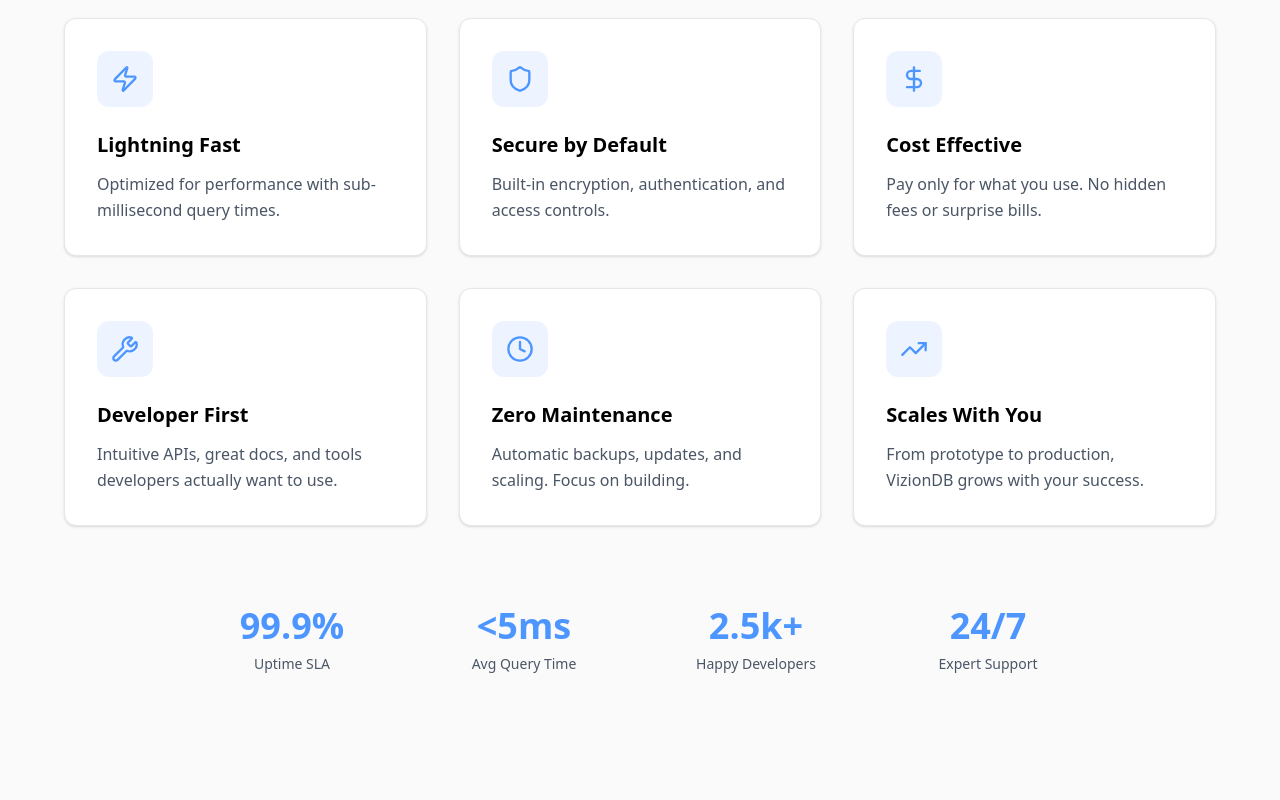
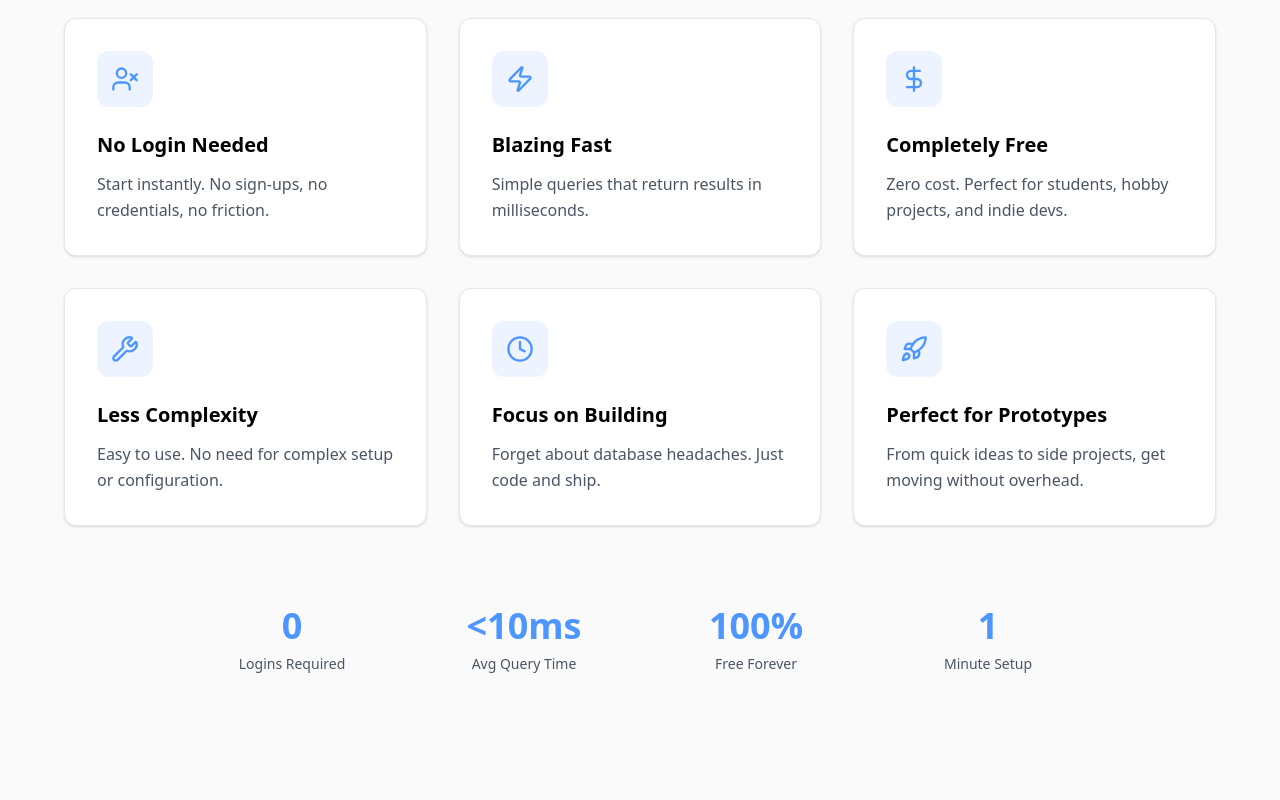
Before and after one commit to Affan-mulla/DataBase-Visualizer, a React (Vite) app: page / in a window 1280 px wide. Shown: the part 1800-2600 px from the top of the page. Built offline with nearby package versions, Linux system fonts and the light colour scheme.

Commit message:
Landing page fixed

```diff
--- a/src/components/sections/Hero.jsx
+++ b/src/components/sections/Hero.jsx
@@ -9,7 +9,7 @@ const Hero = () => {
         {/* Badge */}
         <div className="inline-flex items-center rounded-full border border-[#4D96FF]/30 dark:border-white/20 bg-[#4D96FF]/10 dark:bg-white/10 px-4 py-1.5 text-sm text-[#4D96FF] dark:text-white mb-8 [@keyframes_borderMove:{from:{'}}]">
           <span className="mr-2">🚀</span>
-          New: 50% faster queries in v2.0
+          No Login Required
         </div>
 
         {/* Headline */}
--- a/src/components/sections/WhyVizionDB.jsx
+++ b/src/components/sections/WhyVizionDB.jsx
@@ -1,35 +1,35 @@
-import { Zap, Shield, DollarSign, Wrench, Clock, TrendingUp } from "lucide-react";
+import { Zap, UserX, DollarSign, Wrench, Clock, Rocket } from "lucide-react";
 
 const benefits = [
   {
-    icon: Zap,
-    title: "Lightning Fast",
-    description: "Optimized for performance with sub-millisecond query times.",
+    icon: UserX,
+    title: "No Login Needed",
+    description: "Start instantly. No sign-ups, no credentials, no friction.",
   },
   {
-    icon: Shield,
-    title: "Secure by Default",
-    description: "Built-in encryption, authentication, and access controls.",
+    icon: Zap,
+    title: "Blazing Fast",
+    description: "Simple queries that return results in milliseconds.",
   },
   {
     icon: DollarSign,
-    title: "Cost Effective",
-    description: "Pay only for what you use. No hidden fees or surprise bills.",
+    title: "Completely Free",
+    description: "Zero cost. Perfect for students, hobby projects, and indie devs.",
   },
   {
     icon: Wrench,
-    title: "Developer First",
-    description: "Intuitive APIs, great docs, and tools developers actually want to use.",
+    title: "Less Complexity",
+    description: "Easy to use. No need for complex setup or configuration.",
   },
   {
     icon: Clock,
-    title: "Zero Maintenance",
-    description: "Automatic backups, updates, and scaling. Focus on building.",
+    title: "Focus on Building",
+    description: "Forget about database headaches. Just code and ship.",
   },
   {
-    icon: TrendingUp,
-    title: "Scales With You",
-    description: "From prototype to production, VizionDB grows with your success.",
+    icon: Rocket,
+    title: "Perfect for Prototypes",
+    description: "From quick ideas to side projects, get moving without overhead.",
   },
 ];
 
@@ -44,7 +44,8 @@ const WhyVizionDB = () => {
             <span className="text-[#4D96FF] dark:text-white">VizionDB</span>?
           </h2>
           <p className="text-xl text-gray-600 dark:text-gray-400 max-w-2xl mx-auto">
-            We've eliminated the pain points that slow down development, so you can ship faster and build better.
+            A lightweight, no-login database designed for speed, simplicity, and
+            hassle-free development.
           </p>
         </div>
 
@@ -75,27 +76,27 @@ const WhyVizionDB = () => {
         <div className="mt-20 grid grid-cols-2 md:grid-cols-4 gap-8 max-w-4xl mx-auto">
           <div className="text-center">
             <div className="text-3xl md:text-4xl font-bold text-[#4D96FF] dark:text-white mb-2">
-              99.9%
+              0
             </div>
-            <div className="text-sm text-gray-600 dark:text-gray-400">Uptime SLA</div>
+            <div className="text-sm text-gray-600 dark:text-gray-400">Logins Required</div>
           </div>
           <div className="text-center">
             <div className="text-3xl md:text-4xl font-bold text-[#4D96FF] dark:text-white mb-2">
-              &lt;5ms
+              &lt;10ms
             </div>
             <div className="text-sm text-gray-600 dark:text-gray-400">Avg Query Time</div>
           </div>
           <div className="text-center">
             <div className="text-3xl md:text-4xl font-bold text-[#4D96FF] dark:text-white mb-2">
-              2.5k+
+              100%
             </div>
-            <div className="text-sm text-gray-600 dark:text-gray-400">Happy Developers</div>
+            <div className="text-sm text-gray-600 dark:text-gray-400">Free Forever</div>
           </div>
           <div className="text-center">
             <div className="text-3xl md:text-4xl font-bold text-[#4D96FF] dark:text-white mb-2">
-              24/7
+              1
             </div>
-            <div className="text-sm text-gray-600 dark:text-gray-400">Expert Support</div>
+            <div className="text-sm text-gray-600 dark:text-gray-400">Minute Setup</div>
           </div>
         </div>
       </div>
```
Also changed, not shown: src/components/sections/CTAFooter.jsx (+5 -6 lines).
